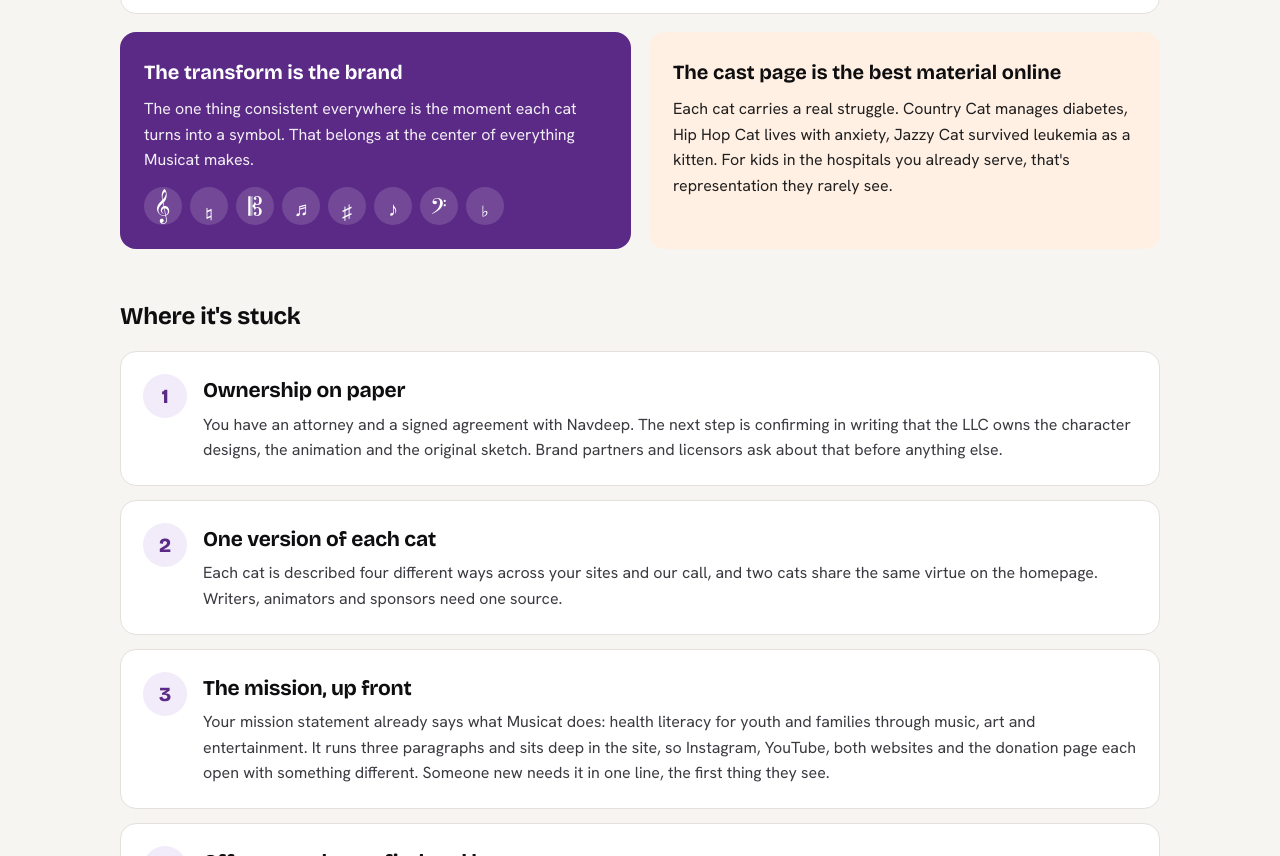
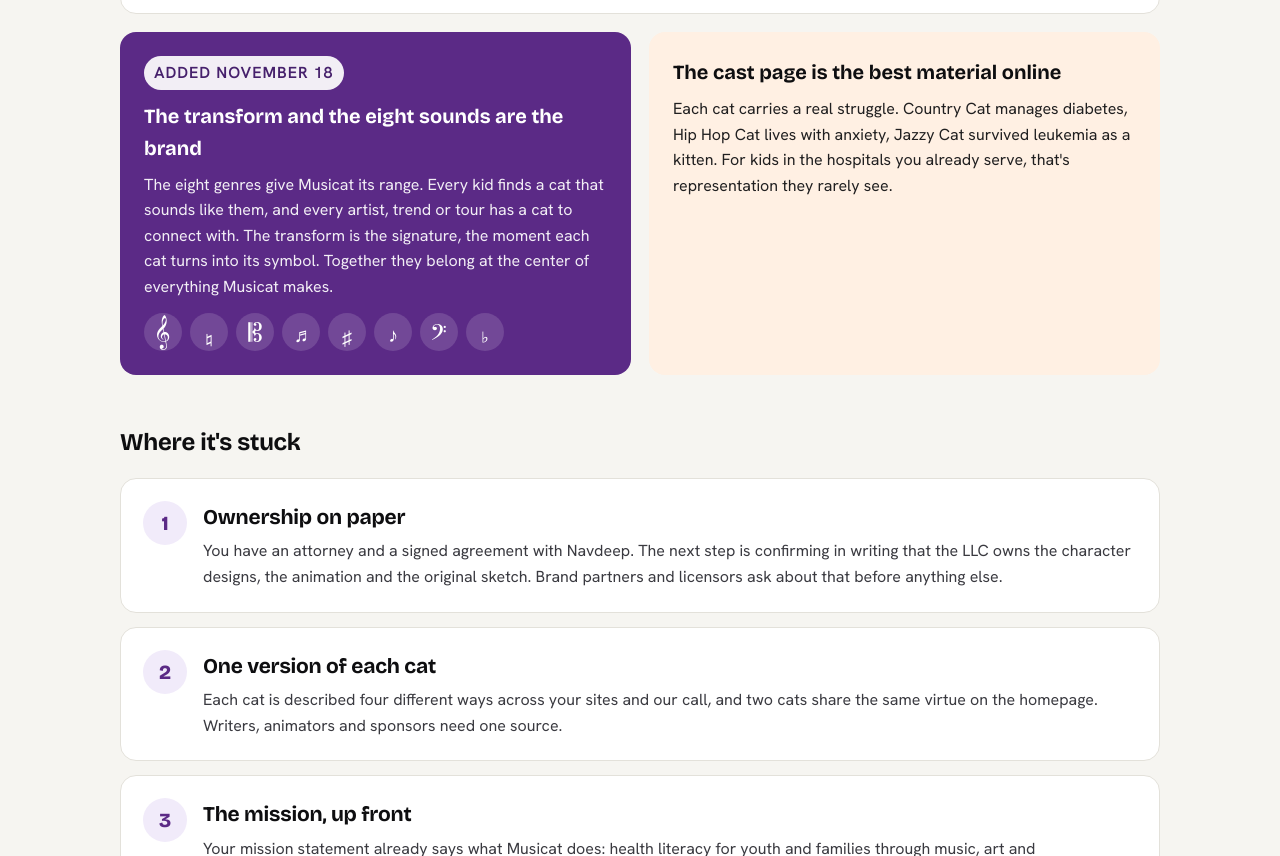
Before and after one commit to sianibutler-sys/sianicreates, a plain HTML site: page p/musicat-yebqhv/index.html in a window 1280 px wide. Shown: the part 2196-3052 px from the top of the page. Drawn offline with nearby package versions, Linux system fonts and the light colour scheme.

Commit message:
Musicat proposal: transform and eight sounds callout, marked as added
Co-Authored-By: Claude Opus 5.5 <noreply@anthropic.com>
Claude-Session: https://claude.ai/code/session_017dyk7GLDdASvocV89jB26j

```diff
--- a/p/musicat-yebqhv/index.html
+++ b/p/musicat-yebqhv/index.html
@@ -89,6 +89,7 @@ a{color:inherit}
 @media (max-width:760px){.callouts{grid-template-columns:1fr}}
 .callout{border-radius:var(--r);padding:24px;background:var(--plum);color:#fff}
 .callout--sun{background:var(--peach);color:var(--ink)}
+.added{display:inline-block;font-size:12px;font-weight:600;letter-spacing:.06em;text-transform:uppercase;background:#fff;color:var(--plum-ink);border-radius:999px;padding:4px 10px;margin-bottom:10px}
 .callout h3{font-family:var(--display);font-weight:700;font-size:20px;margin-bottom:8px}
 .callout p{font-size:16px;opacity:.92}
 .symrow{display:flex;flex-wrap:wrap;gap:8px;margin-top:14px}
@@ -407,8 +408,9 @@ a{color:inherit}
 
     <div class="callouts">
       <div class="callout">
-        <h3>The transform is the brand</h3>
-        <p>The one thing consistent everywhere is the moment each cat turns into a symbol. That belongs at the center of everything Musicat makes.</p>
+        <p class="added">Added November 18</p>
+        <h3>The transform and the eight sounds are the brand</h3>
+        <p>The eight genres give Musicat its range. Every kid finds a cat that sounds like them, and every artist, trend or tour has a cat to connect with. The transform is the signature, the moment each cat turns into its symbol. Together they belong at the center of everything Musicat makes.</p>
         <div class="symrow" role="img" aria-label="Treble clef, natural, C clef, sixteenth note, sharp, eighth note, bass clef, flat">
           <span aria-hidden="true">𝄞</span><span aria-hidden="true">♮</span><span aria-hidden="true">𝄡</span><span aria-hidden="true">♬</span><span aria-hidden="true">♯</span><span aria-hidden="true">♪</span><span aria-hidden="true">𝄢</span><span aria-hidden="true">♭</span>
         </div>
```
